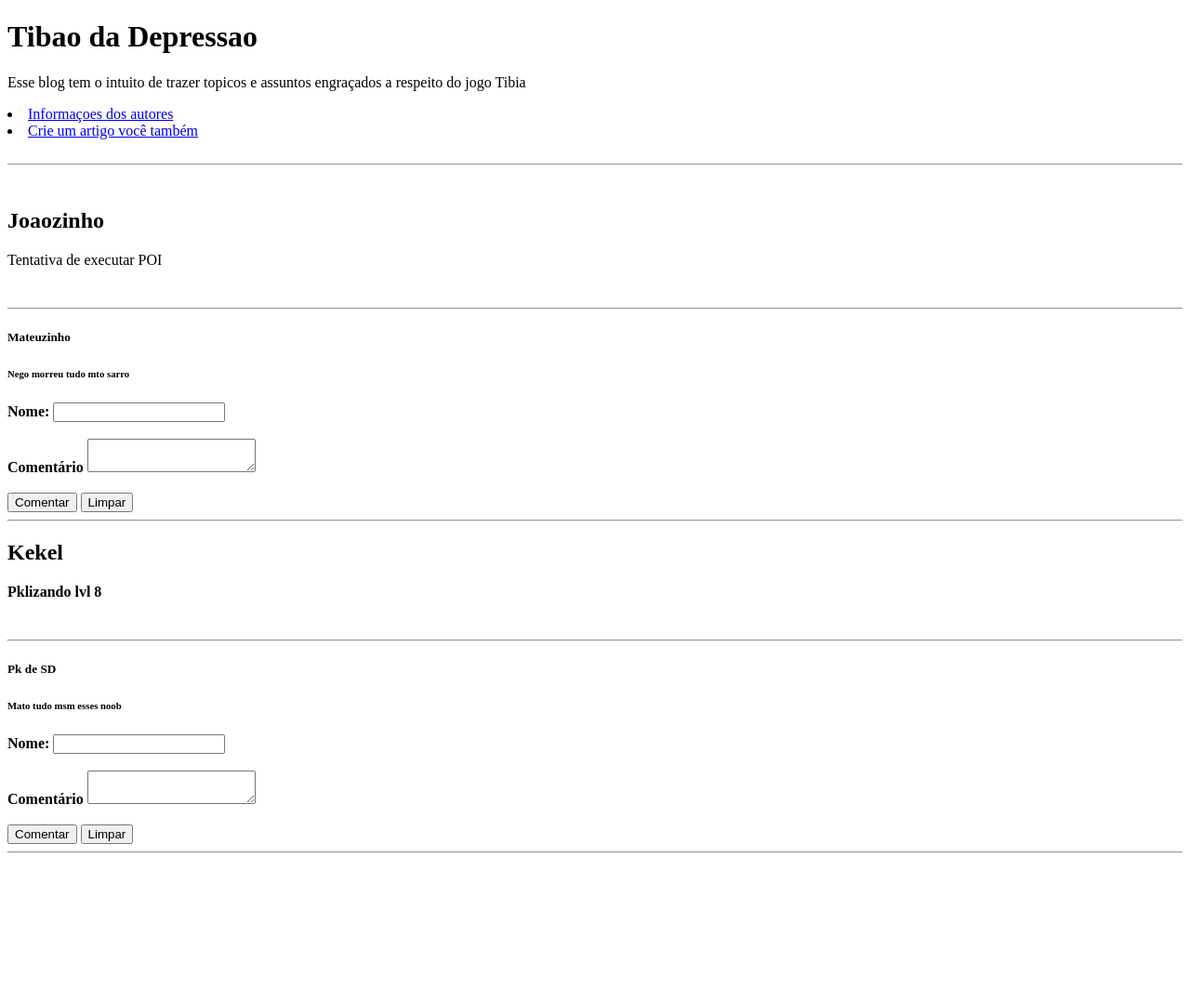
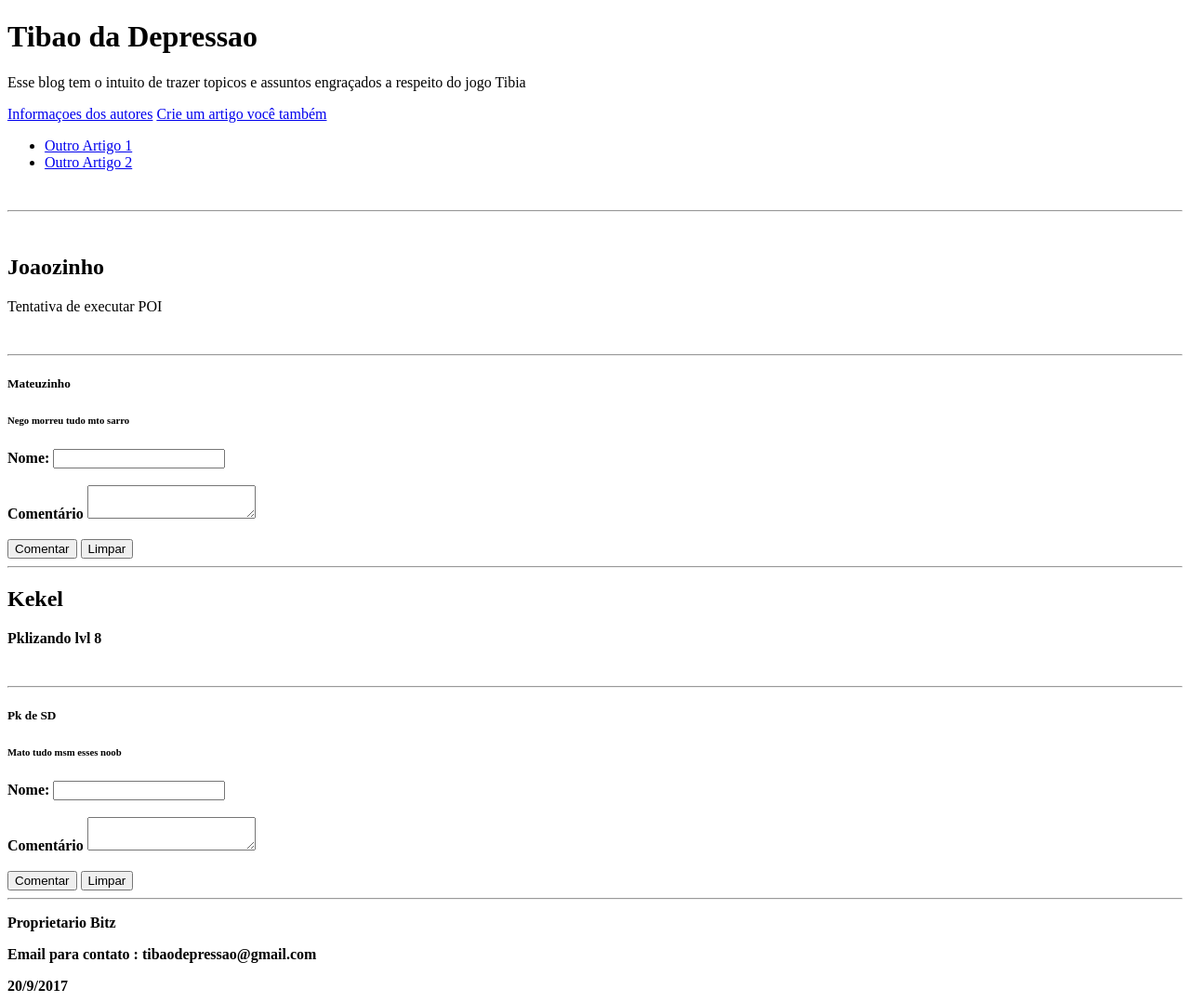
Before and after one commit to HiqueA/ProgramacaoWeb_Oficial01, a plain HTML site: page index.html in a window 1280 px wide. Shown: the whole page at 93% size. Before the commit the page ends 926 px from the top, so only its background shows below. Drawn offline with Linux system fonts and the light colour scheme.

Commit message:
Finalizado

```diff
--- a/index.html
+++ b/index.html
@@ -12,16 +12,28 @@
 			<h1> Tibao da Depressao </h1>
 			<p> Esse blog tem o intuito de trazer topicos e assuntos engraçados a respeito do jogo Tibia </p>
 			<nav>
-				<li><a href = "perfil.html"> Informaçoes dos autores</a href></li>
-				<li><a href = "novo_artigo.html"> Crie um artigo você também</a href></li>
+				<a href = "perfil.html"> Informaçoes dos autores</a href>
+				<a href = "novo_artigo.html"> Crie um artigo você também</a href>
 			</nav>
 
 
 		</header>
+
+
+		<aside>
+			<nav>
+				<ul>
+					<li><a href = "https://www.tibiabr.com/"> Outro Artigo 1</a href></li>
+					<li><a href = "https://www.tibiabr.com/"> Outro Artigo 2</a href></li>
+				</ul>
+			</nav>
+		</aside>
+
+
 		<br />
 		<hr />
 		<br />
-		<section>
+		<article>
 			<header>
 				<h2><strong>Joaozinho</strong></h2>
 			</header>
@@ -60,13 +72,13 @@
 
 
 				</form>
-			<hr />
+				<hr />
 			</footer>
+		</article>
 
 
 
-
-
+		<article>
 			<header>
 				<h2><strong> Kekel</strong></h2>
 			</header>
@@ -110,8 +122,13 @@
 			</footer>
 
 
-		</section>
+		</article>
 
+		<footer>
+		<p> Proprietario Bitz</p>
+		<p> Email para contato : tibaodepressao@gmail.com</p>
+		<time datetime=”2017-09-20">20/9/2017</time>
+		</footer>
 
 
 
```
